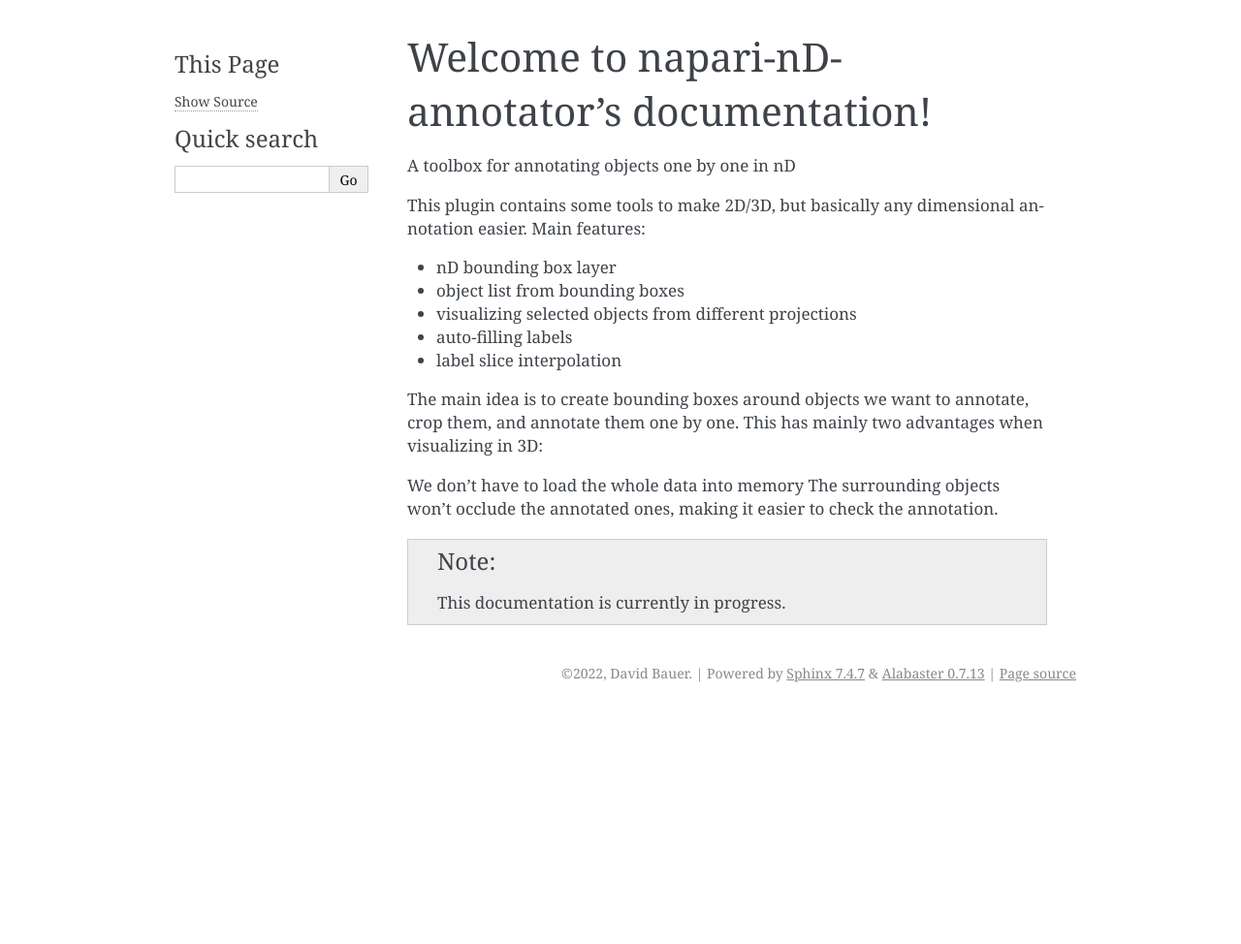
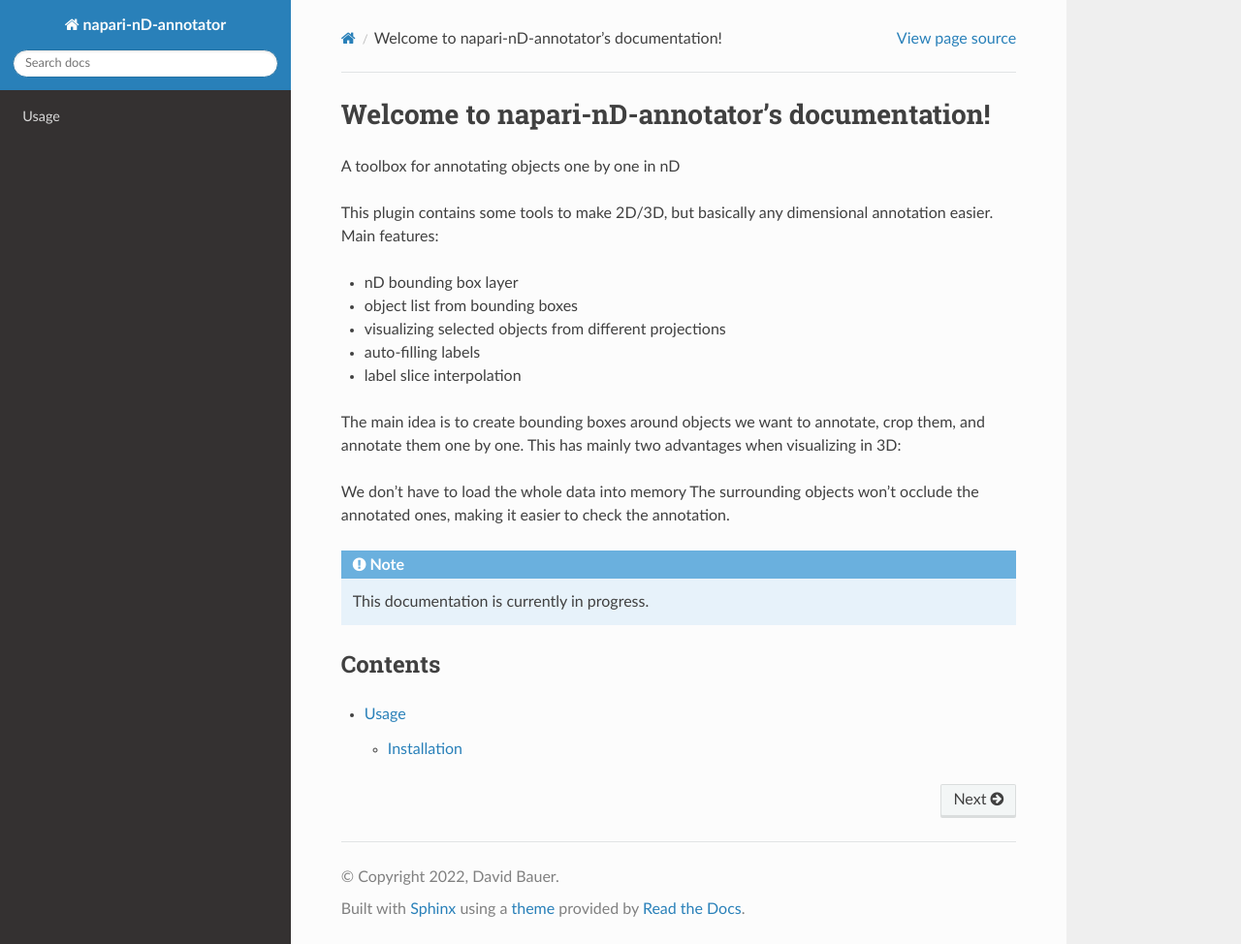
Before and after one commit to bauerdavid/napari-nD-annotator, a Sphinx documentation site: the page built from docs/source/index.rst, in a window 1280 px wide and 974 px high. Shown: the whole window at 97% size. Built offline with Sphinx 7.4.7 and the Read the Docs theme 2.0.0, drawn with Linux system fonts in a browser that asks for light colours; some of the changed lines change nothing that is shown.

Commit message:
included usage in toctree

```diff
--- a/docs/source/conf.py
+++ b/docs/source/conf.py
@@ -44,6 +44,11 @@
 
 # -- Options for HTML output -------------------------------------------------
 
+# The theme to use for HTML and HTML Help pages.  See the documentation for
+# a list of builtin themes.
+#
+html_theme = 'sphinx_rtd_theme'
+
 # Add any paths that contain custom static files (such as style sheets) here,
 # relative to this directory. They are copied after the builtin static files,
 # so a file named "default.css" will overwrite the builtin "default.css".
--- a/docs/source/index.rst
+++ b/docs/source/index.rst
@@ -28,7 +28,10 @@
 .. note::
    This documentation is currently in progress.
 
+
+Contents
+--------
 .. toctree::
    :maxdepth: 2
-   :caption: Contents:
-   Usage
+
+   usage
```
